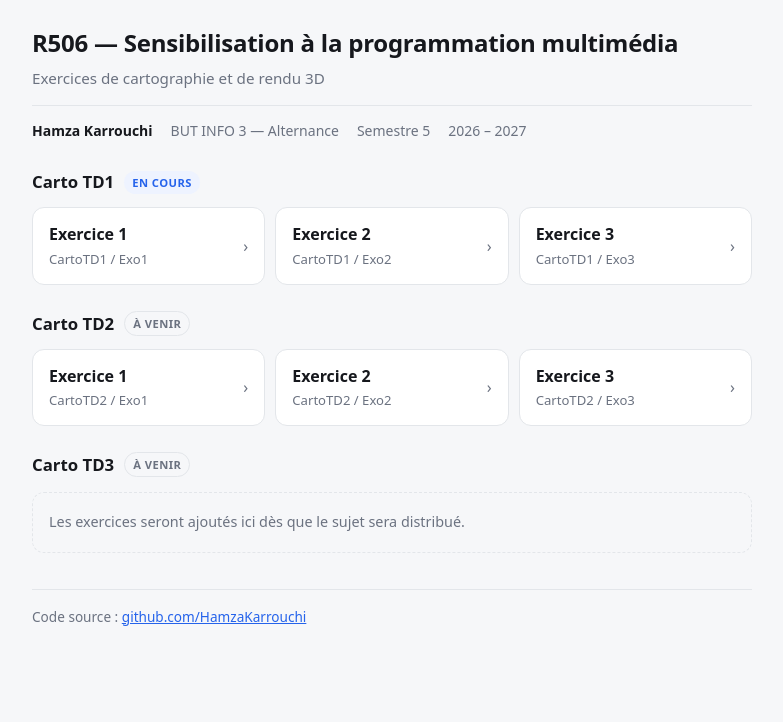
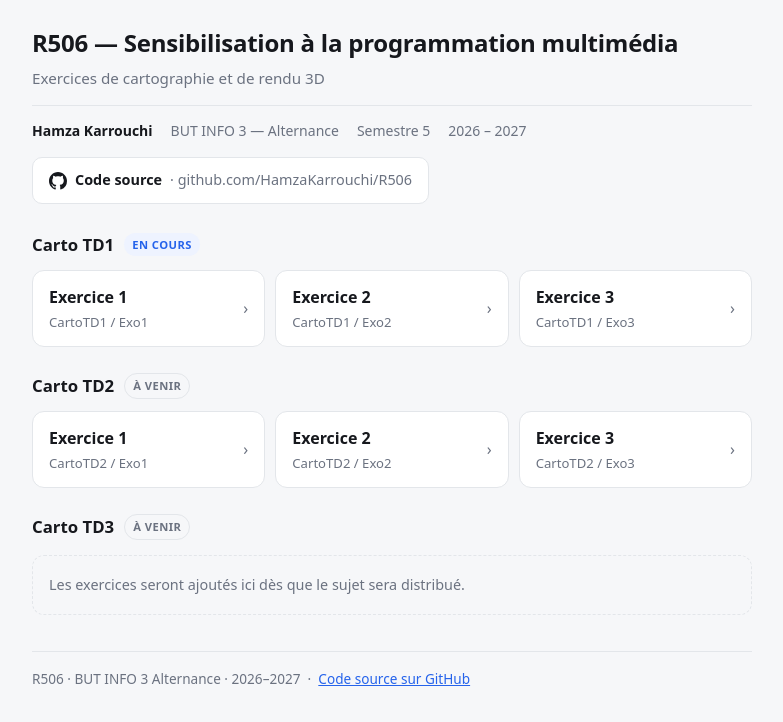
Before and after one commit to CodeByHaamza/R506, a plain HTML site: page index.html in a window 1280 px wide. Shown: the whole page, without its empty margins (248-1031 px from the left). Drawn offline with Linux system fonts and the light colour scheme.

Commit message:
Lien vers le code source visible en tete de page + URL du site sous /R506/

```diff
--- a/index.html
+++ b/index.html
@@ -47,6 +47,17 @@
     font-size: 0.875rem; color: var(--muted);
   }
   .meta b { color: var(--text); font-weight: 600; }
+
+  a.repo {
+    display: inline-flex; align-items: center; gap: 8px;
+    margin-top: 16px; padding: 11px 16px; min-height: 44px;
+    background: var(--card); border: 1px solid var(--line); border-radius: 10px;
+    color: inherit; text-decoration: none; font-size: 0.9rem; font-weight: 600;
+    transition: border-color .15s;
+  }
+  a.repo:hover, a.repo:focus-visible { border-color: var(--accent); }
+  a.repo svg { flex-shrink: 0; }
+  a.repo .path { color: var(--muted); font-weight: 400; }
 
   section { margin-bottom: 26px; }
   h2 {
@@ -99,6 +110,18 @@
       <span>Semestre 5</span>
       <span>2026 – 2027</span>
     </div>
+    <a class="repo" href="https://github.com/HamzaKarrouchi/R506">
+      <svg width="18" height="18" viewBox="0 0 16 16" fill="currentColor" aria-hidden="true">
+        <path d="M8 0C3.58 0 0 3.58 0 8c0 3.54 2.29 6.53 5.47 7.59.4.07.55-.17.55-.38
+        0-.19-.01-.82-.01-1.49-2.01.37-2.53-.49-2.69-.94-.09-.23-.48-.94-.82-1.13-.28-.15-.68-.52-.01-.53.63-.01
+        1.08.58 1.23.82.72 1.21 1.87.87 2.33.66.07-.52.28-.87.51-1.07-1.78-.2-3.64-.89-3.64-3.95
+        0-.87.31-1.59.82-2.15-.08-.2-.36-1.02.08-2.12 0 0 .67-.21 2.2.82.64-.18 1.32-.27
+        2-.27.68 0 1.36.09 2 .27 1.53-1.04 2.2-.82 2.2-.82.44 1.1.16 1.92.08 2.12.51.56.82
+        1.27.82 2.15 0 3.07-1.87 3.75-3.65 3.95.29.25.54.73.54 1.48 0 1.07-.01 1.93-.01
+        2.2 0 .21.15.46.55.38A8.01 8.01 0 0 0 16 8c0-4.42-3.58-8-8-8z"/>
+      </svg>
+      Code source <span class="path">· github.com/HamzaKarrouchi/R506</span>
+    </a>
   </header>
 
   <section>
@@ -143,8 +166,8 @@
   </section>
 
   <footer>
-    Code source :
-    <a href="https://github.com/HamzaKarrouchi/HamzaKarrouchi.github.io">github.com/HamzaKarrouchi</a>
+    R506 · BUT INFO 3 Alternance · 2026&ndash;2027 &nbsp;·&nbsp;
+    <a href="https://github.com/HamzaKarrouchi/R506">Code source sur GitHub</a>
   </footer>
 
 </div>
```
Also changed, not shown: 1 other file.
